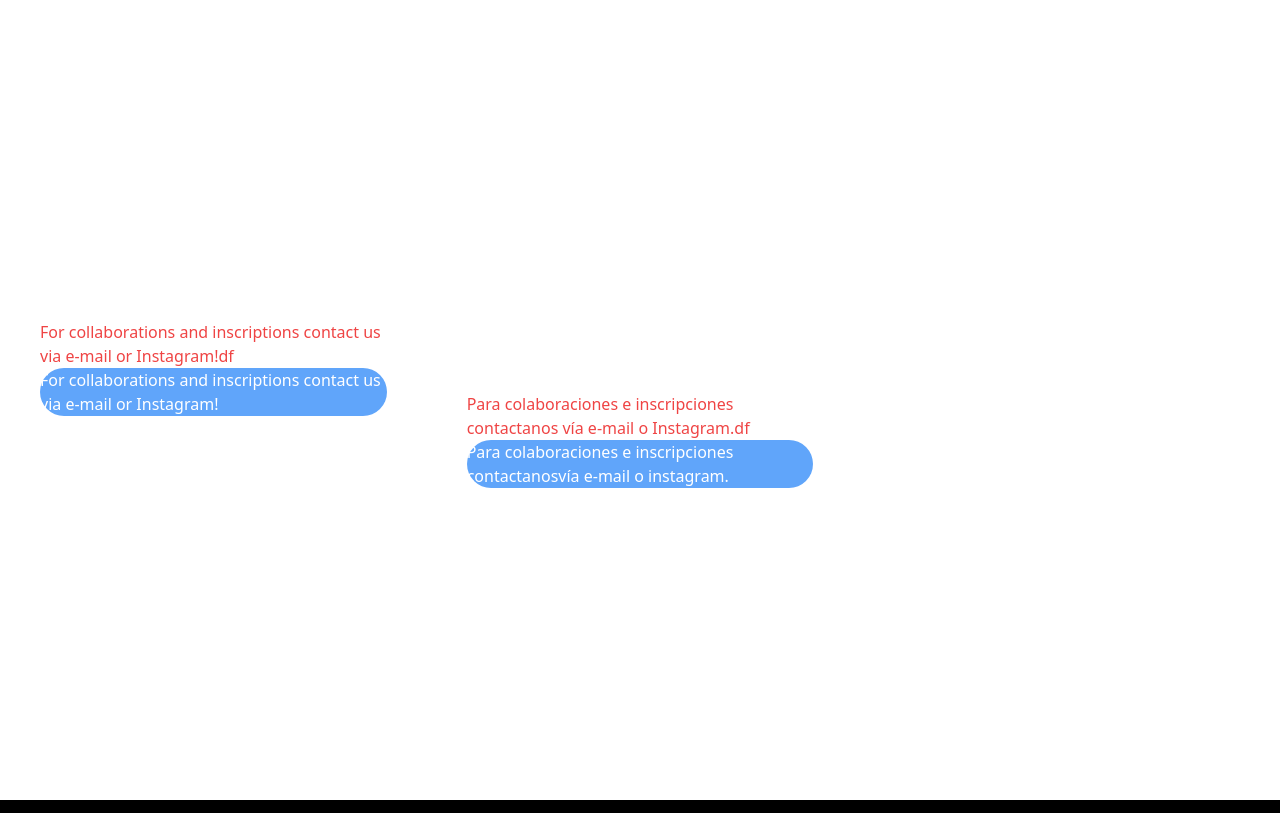
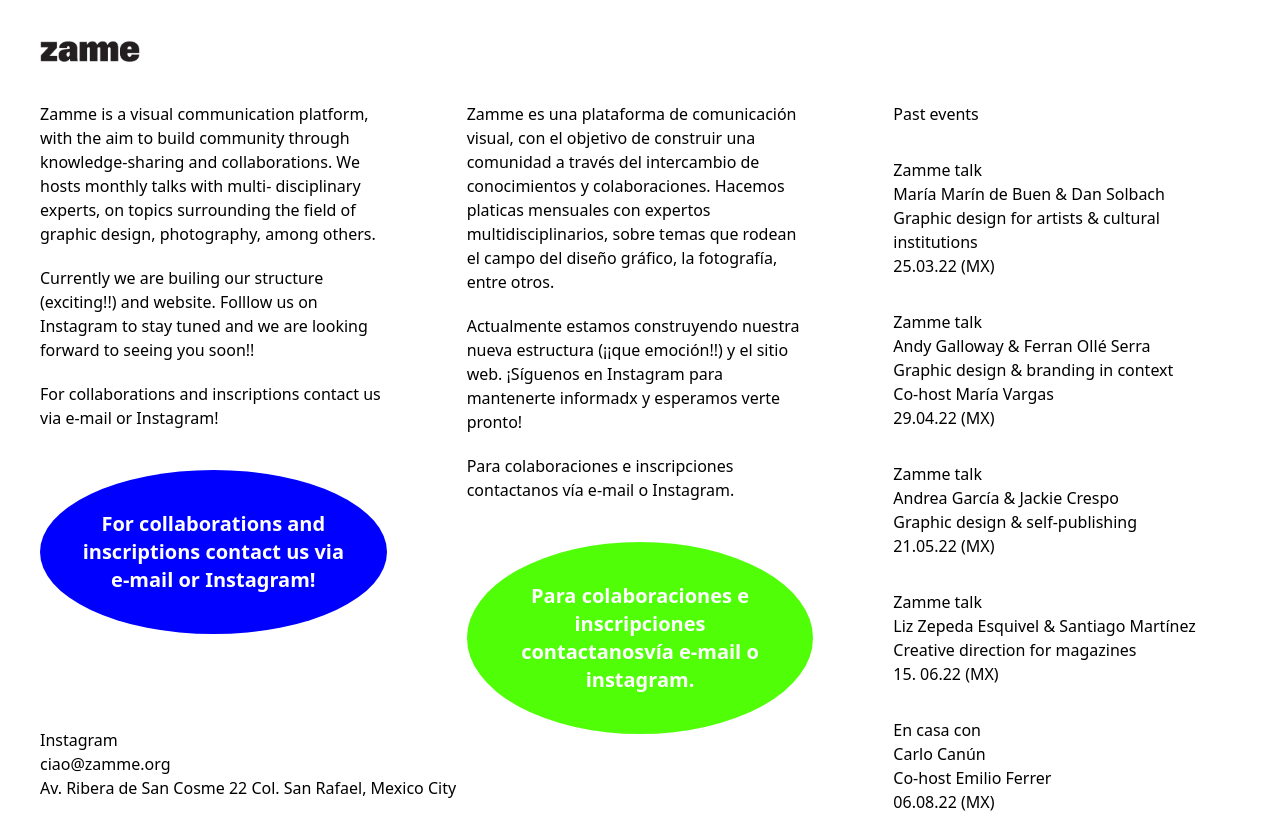
Before and after one commit to maupeon/zamme, a Next.js app: page / in a window 1280 px wide. Shown: the top 813 px of the page. Built offline with nearby package versions, Linux system fonts and the light colour scheme.

Commit message:
Adding almost done beta

```diff
--- /dev/null
+++ b/components/Events.js
@@ -0,0 +1,101 @@
+import React from "react";
+
+const events_array = [
+  {
+    type: "Zamme talk",
+    // authors:'María Marín de Buen & Dan Solbach',
+    authors: [
+      { name: "María Marín de Buen", link: "" },
+      { name: "Dan Solbach", link: "" },
+    ],
+    date: "25.03.22 (MX)",
+    title: "Graphic design for artists & cultural institutions",
+  },
+  {
+    type: "Zamme talk",
+    // authors:'María Marín de Buen & Dan Solbach',
+    authors: [
+      { name: "Andy Galloway", link: "" },
+      { name: "Ferran Ollé Serra", link: "" },
+    ],
+    date: "29.04.22 (MX)",
+    title: "Graphic design & branding in context",
+    cohost: "María Vargas",
+  },
+  {
+    type: "Zamme talk",
+    // authors:'María Marín de Buen & Dan Solbach',
+    authors: [
+      { name: "Andrea García", link: "" },
+      { name: "Jackie Crespo", link: "" },
+    ],
+    title: "Graphic design & self-publishing",
+    date: "21.05.22 (MX)",
+  },
+  {
+    type: "Zamme talk",
+    // authors:'María Marín de Buen & Dan Solbach',
+    authors: [
+      { name: "Liz Zepeda Esquivel", link: "" },
+      { name: "Santiago Martínez", link: "" },
+    ],
+    date: "15. 06.22 (MX)",
+    title: "Creative direction for magazines",
+  },
+  {
+    type: "En casa con",
+    // authors:'María Marín de Buen & Dan Solbach',
+    authors: [{ name: "Carlo Canún", link: "" }],
+    date: "06.08.22 (MX)",
+    title: "",
+    cohost: "Emilio Ferrer",
+  },
+  {
+    type: "Zamme talk + WEX",
+    // authors:'María Marín de Buen & Dan Solbach',
+    authors: [{ name: "Memo Vithana", link: "" }],
+    date: "07.08.22 (DE)",
+    title: "",
+  },
+  {
+    type: "Zamme Berlin chit chat with clhub + WEX",
+    // authors:'María Marín de Buen & Dan Solbach',
+    // authors: [
+    //   { name: "", link: "" },
+    //   { name: "", link: "" },
+    // ],
+    date: "07.09.22 (DE)",
+    title: "",
+  },
+];
+
+export default function Events() {
+  function createAuthorLinks(authors) {
+    let links = [];
+
+    authors.forEach((author, index) => {
+      links.push(
+        <a href={author.link}>
+          {author.name} {index < authors.length - 1 && "&"}{" "}
+        </a>
+      );
+    });
+
+    return links;
+  }
+
+  return (
+    <div>
+      <h1 className=" mb-8">Past events</h1>
+      {events_array.map((item, index) => (
+        <div className=" mb-8" key={index}>
+          <p>{item.type}</p>
+          {item.authors && <p>{createAuthorLinks(item.authors)}</p>}
+          <p>{item.title}</p>
+          {item.cohost && <p>Co-host {item.cohost}</p>}
+          <p>{item.date}</p>
+        </div>
+      ))}
+    </div>
+  );
+}
--- a/components/LandingComponent.js
+++ b/components/LandingComponent.js
@@ -1,12 +1,42 @@
 import React from "react";
-
-export default function LandingComponent({ text1, text2, text3, buttonText }) {
+export function classNames(...classes) {
+  return classes.filter(Boolean).join(" ");
+}
+export default function LandingComponent({
+  text1,
+  text2,
+  text3,
+  buttonText,
+  color,
+  isFirst,
+}) {
   return (
-    <div>
+    <div className=" h-full">
       <p>{text1}</p>
       <p className="my-5">{text2}</p>
-      <p className=" text-red-500">{text3}df</p>
-      <div className="rounded-full bg-blue-400">{buttonText}</div>
+      <p className=" ">{text3}</p>
+      <div
+        className={classNames(
+          "mt-10  group relative  text-white   w-full text-xl py-10 px-10 flex justify-center items-center text-center "
+        )}
+      >
+        <div
+          className={classNames(
+            color,
+            "absolute inset-0 group-hover:animate-rotate  rounded-[60%] transition-transform duration-500 ease-in-outrounded-lg"
+          )}
+        ></div>
+        <p className="w-full h-full z-10  font-bold text-xl flex items-center justify-center">
+          {buttonText}
+        </p>
+      </div>
+      {isFirst && (
+        <div className=" mt-10 md:mt-0 md:absolute bottom-0  ">
+          <p>Instagram</p>
+          <p>ciao@zamme.org</p>
+          <p>Av. Ribera de San Cosme 22 Col. San Rafael, Mexico City</p>
+        </div>
+      )}
     </div>
   );
 }
--- a/pages/index.js
+++ b/pages/index.js
@@ -3,13 +3,31 @@ import Image from "next/image";
 import { Inter } from "next/font/google";
 import styles from "@/styles/Home.module.css";
 import LandingComponent from "@/components/LandingComponent";
+import Events from "@/components/Events";
+import Link from "next/link";
 
 const inter = Inter({ subsets: ["latin"] });
 
 export default function Home() {
   return (
-    <main className=" min-h-screen  bg-white grid grid-cols-3 ">
-      <div className=" p-10">
+    <div className="">
+      <div className="p-10">
+        <Link
+          // className="relative w-20 h-20 "
+          href={""}
+          scroll={true}
+        >
+          <Image
+            className={"black"}
+            height={60}
+            // objectFit="contain"
+            width={100}
+            src={"/images/zammelogo.png"}
+          />
+        </Link>
+      </div>
+      <div className=" min-h-screen  bg-white grid md:grid-cols-3 ">
+        <div className=" p-10 pt-0 h-full">
           <LandingComponent
             text1={
               "Zamme is a visual communication platform, with the aim to build community through knowledge-sharing and collaborations. We hosts monthly talks with multi- disciplinary experts, on topics surrounding the field of graphic design, photography, among others."
@@ -23,10 +41,12 @@ export default function Home() {
             buttonText={
               "For collaborations and inscriptions contact us via e-mail or Instagram!"
             }
+            color="bg-[rgb(0,0,255)]"
+            isFirst
           />
         </div>
 
-      <div className=" p-10">
+        <div className=" p-10 pt-0">
           <LandingComponent
             text1={
               "Zamme es una plataforma de comunicación visual, con el objetivo de construir una comunidad a través del intercambio de conocimientos y colaboraciones. Hacemos platicas mensuales con expertos multidisciplinarios, sobre temas que rodean el campo del diseño gráfico, la fotografía, entre otros."
@@ -40,9 +60,13 @@ export default function Home() {
             buttonText={
               "Para colaboraciones e inscripciones contactanosvía e-mail o instagram."
             }
+            color="bg-[rgb(80,255,7)]"
           />
         </div>
-      <div className=" p-10"></div>
-    </main>
+        <div className=" p-10 pt-0">
+          <Events />
+        </div>
+      </div>
+    </div>
   );
 }
--- a/styles/globals.css
+++ b/styles/globals.css
@@ -1,7 +1,7 @@
 @tailwind base;
 @tailwind components;
 @tailwind utilities;
-:root {
+/* :root {
   --max-width: 1100px;
   --border-radius: 12px;
   --font-mono: ui-monospace, Menlo, Monaco, "Cascadia Mono", "Segoe UI Mono",
@@ -107,4 +107,4 @@ a {
   html {
     color-scheme: light;
   }
-}
+} */
--- a/tailwind.config.js
+++ b/tailwind.config.js
@@ -6,7 +6,20 @@ module.exports = {
     "./components/**/*.{js,ts,jsx,tsx}",
   ],
   theme: {
-    extend: {},
+    extend: {
+      animation: {
+        rotate: "rotate .1s infinite",
+      },
+      keyframes: {
+        rotate: {
+          "0%": { transform: "rotate(0deg) " },
+          "25%": { transform: "rotate(10deg) " },
+          // "50%": { transform: "rotate(0deg) " },
+          "75%": { transform: "rotate(-10deg) " },
+          "100%": { transform: "rotate(0deg) " },
+        },
+      },
+    },
   },
   plugins: [],
 };
```
Also changed, not shown: public/images/zammelogo.png (added). Lines whose indentation alone changed are shown as unchanged.
